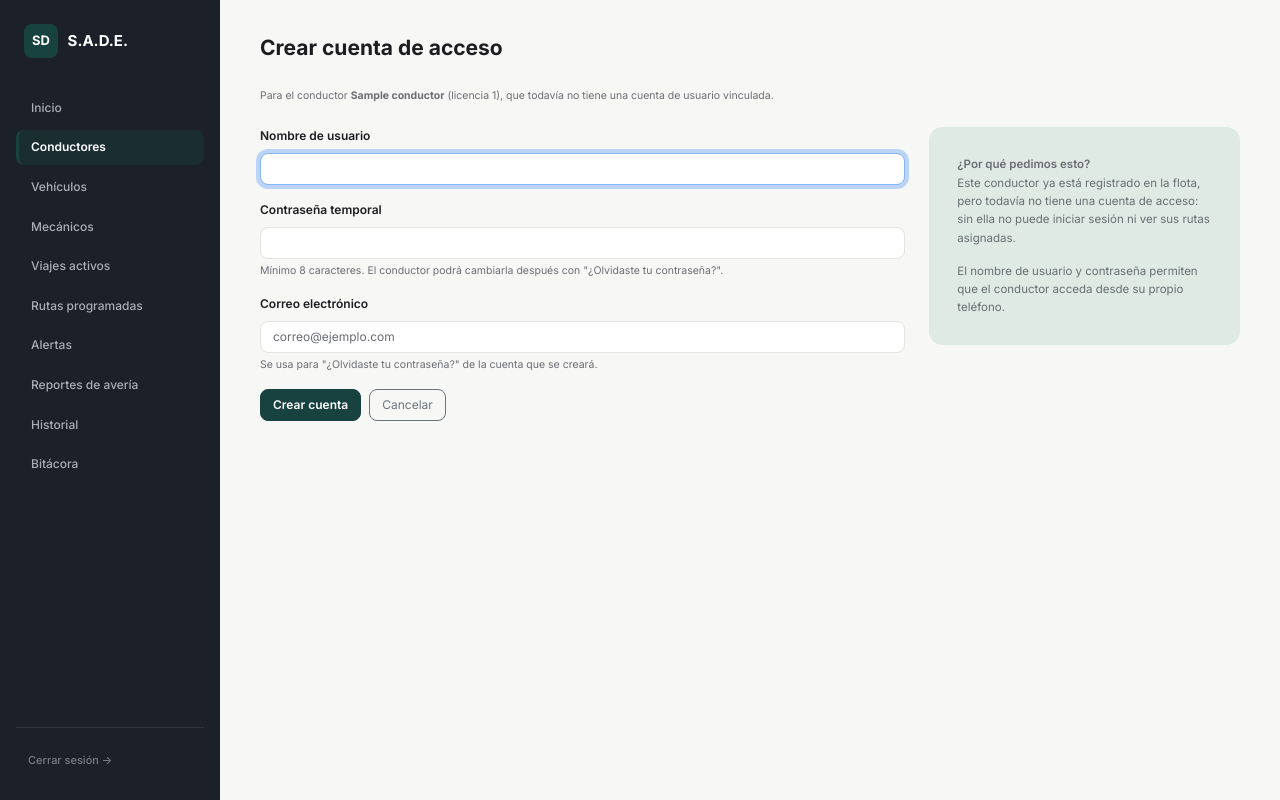
After one commit to mqvmxm/sade_01, a Python web app: template app/templates/admin/conductores/crear_cuenta.html in a window 1280 px wide. The commit adds this page. Run offline with Jinja, Linux system fonts and the light colour scheme; the template is opened without the code that fills it: most values are stand-ins (such as "Sample title", 1, 10 or a date in 2020).

Commit message:
feat: crear cuenta de acceso retroactiva para conductores sin cuenta
Antes solo se podia crear la cuenta Usuario junto con el alta del
Conductor. Ahora conductores_lista muestra un link "Crear cuenta de
acceso" en vez del badge "Sin cuenta", que lleva a la nueva ruta
GET/POST /admin/conductores/<id>/crear-cuenta (reutiliza el mismo
helper de validacion que ya usaba el alta conjunta). Responde 404 si
el conductor ya tiene cuenta vinculada, y deja registro en Bitacora
distinto del alta normal (alta_cuenta_conductor_retroactiva).

```diff
--- /dev/null
+++ b/app/templates/admin/conductores/crear_cuenta.html
@@ -0,0 +1,86 @@
+{% extends 'admin/_layout.html' %}
+
+{% set f = formulario or {} %}
+
+{% block title %}Crear cuenta de acceso — S.A.D.E.{% endblock %}
+
+{% block active_page %}conductores{% endblock %}
+
+{% block admin_content %}
+<p class="page-title mb-4">Crear cuenta de acceso</p>
+<p class="text-help mb-4">
+    Para el conductor <strong>{{ conductor.nombre }}</strong> (licencia {{ conductor.num_licencia }}),
+    que todavía no tiene una cuenta de usuario vinculada.
+</p>
+
+<div class="row g-4">
+    <div class="col-lg-8">
+        <form method="POST" action="{{ url_for('admin.conductores_crear_cuenta', id_conductor=conductor.id_conductor) }}">
+            <input type="hidden" name="csrf_token" value="{{ csrf_token() }}">
+            <div class="mb-3">
+                <label for="nombre_usuario" class="form-label">Nombre de usuario</label>
+                <input
+                    type="text"
+                    class="form-control"
+                    id="nombre_usuario"
+                    name="nombre_usuario"
+                    value="{{ f.get('nombre_usuario', '') }}"
+                    required
+                    autofocus
+                >
+            </div>
+            <div class="mb-3">
+                <label for="contrasena" class="form-label">Contraseña temporal</label>
+                <input
+                    type="password"
+                    class="form-control"
+                    id="contrasena"
+                    name="contrasena"
+                    minlength="8"
+                    required
+                >
+                <div class="text-help mt-1">
+                    Mínimo 8 caracteres. El conductor podrá cambiarla después con
+                    "¿Olvidaste tu contraseña?".
+                </div>
+            </div>
+            <div class="mb-3">
+                <label for="email" class="form-label">Correo electrónico</label>
+                <input
+                    type="email"
+                    class="form-control"
+                    id="email"
+                    name="email"
+                    value="{{ f.get('email', '') }}"
+                    placeholder="correo@ejemplo.com"
+                    required
+                >
+                <div class="text-help mt-1">
+                    Se usa para "¿Olvidaste tu contraseña?" de la cuenta que se creará.
+                </div>
+            </div>
+
+            <div class="d-flex gap-2">
+                <button type="submit" class="btn btn-primary">Crear cuenta</button>
+                <a href="{{ url_for('admin.conductores_lista') }}" class="btn btn-outline-secondary">
+                    Cancelar
+                </a>
+            </div>
+        </form>
+    </div>
+
+    <div class="col-lg-4">
+        <div class="help-panel">
+            <p class="help-panel-title mb-0">¿Por qué pedimos esto?</p>
+            <p>
+                Este conductor ya está registrado en la flota, pero todavía no tiene una cuenta
+                de acceso: sin ella no puede iniciar sesión ni ver sus rutas asignadas.
+            </p>
+            <p>
+                El nombre de usuario y contraseña permiten que el conductor acceda desde su
+                propio teléfono.
+            </p>
+        </div>
+    </div>
+</div>
+{% endblock %}
```
Also changed, not shown: app/controllers/admin.py (+68 -1 lines), app/templates/admin/conductores/lista.html (+6 -1 lines).
